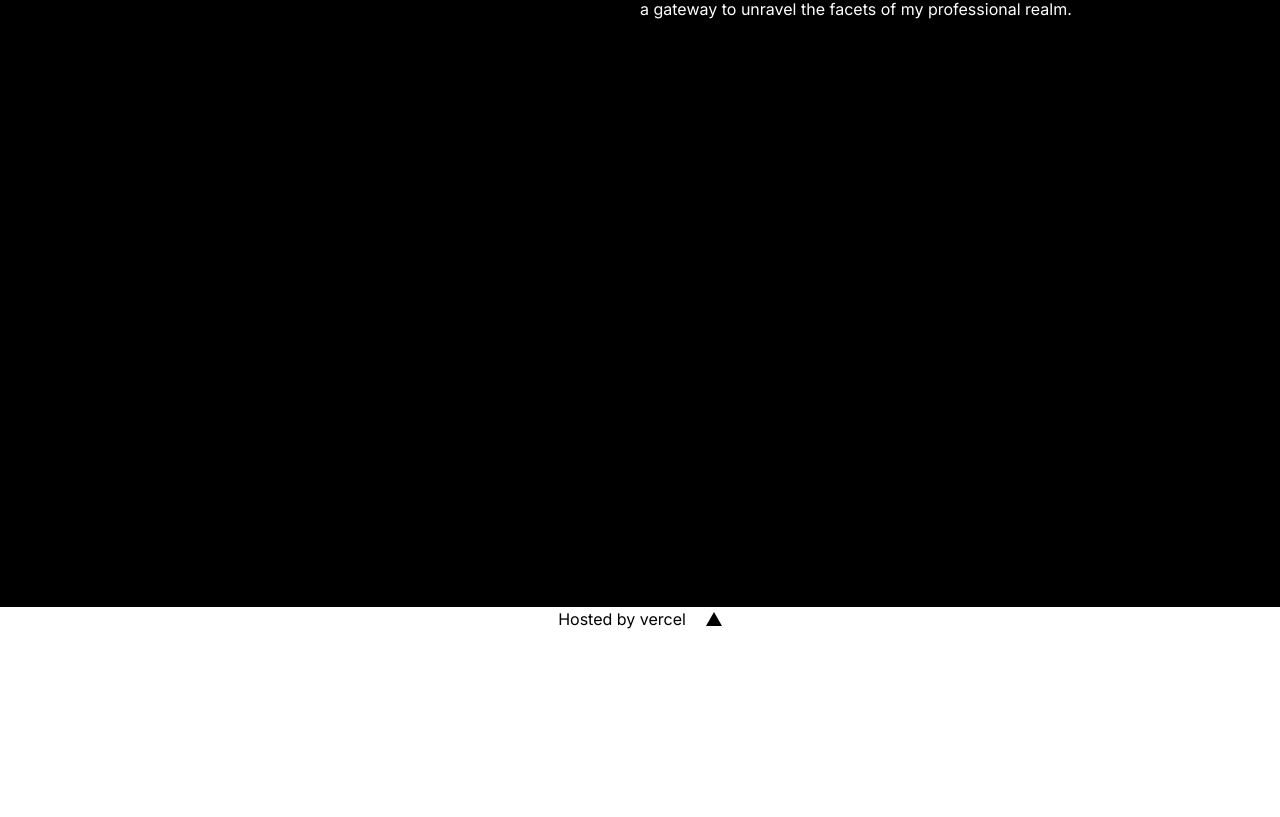
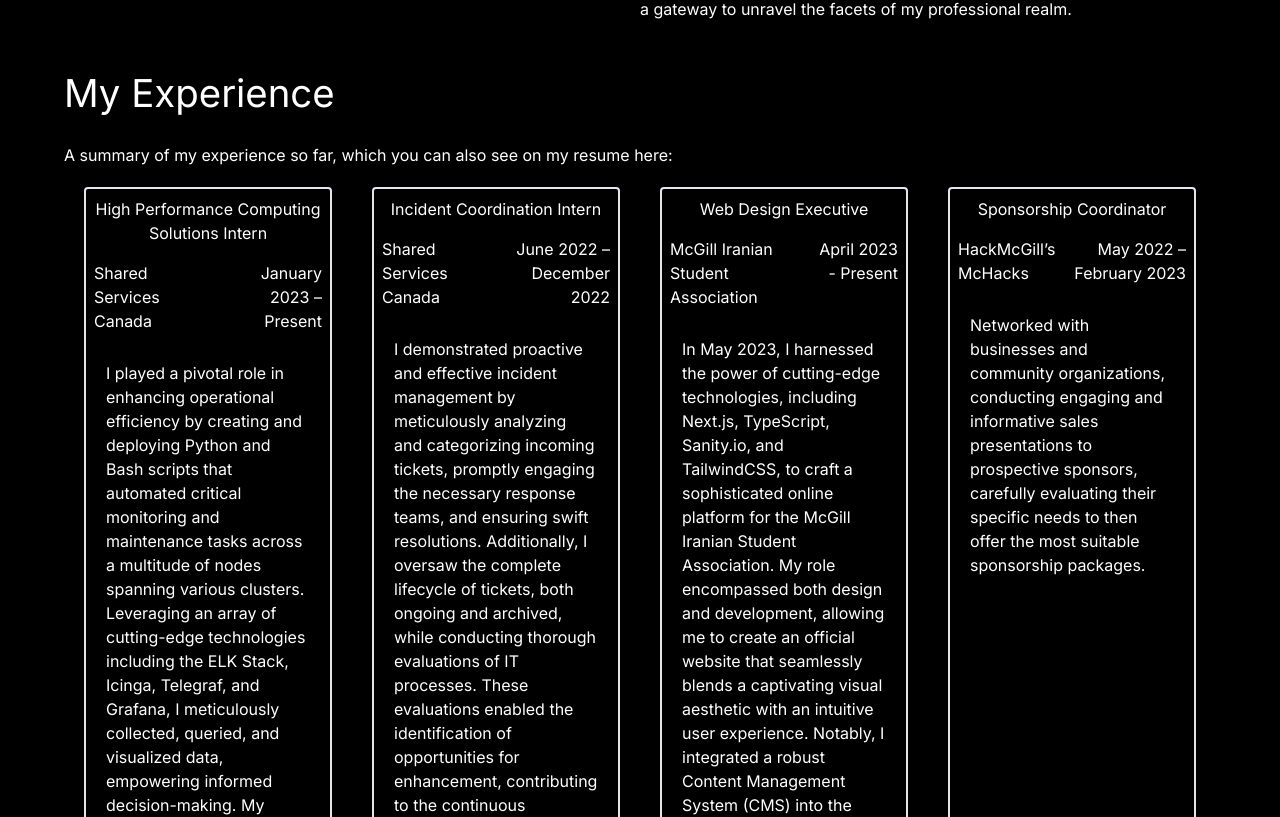
Before and after one commit to Sam-Mobed/personal-website, a Next.js app: page / in a window 1280 px wide. Shown: the part 1793-2610 px from the top of the page. Before the commit the page ends 2424 px from the top, so only its background shows below. Built offline with nearby package versions, Linux system fonts and the light colour scheme.

Commit message:
experience cards

```diff
--- a/app/page.tsx
+++ b/app/page.tsx
@@ -5,7 +5,7 @@ import Experience from '@/components/Experience'
 
 export default function Home() {
   return (
-    <main className='h-[300vh] bg-black overflow-hidden'>
+    <main className='h-[1600vh] bg-black overflow-hidden'>
       <Hero />
       <Text />
       <About />
--- a/components/Experience/exp-card.tsx
+++ b/components/Experience/exp-card.tsx
@@ -15,13 +15,16 @@ export default function Card(
     }:Props
 ){
     return (
-        <div className="flex flex-col">
-            <h3>{position}</h3>
-            <div className="flex flex-row">
-                <h4>{company}</h4>
-                <h4>{period}</h4>
+        <div className="flex-1 m-5 flex flex-col border-2 border-white-500 rounded">
+            <div className="flex justify-center text-center">
+                <h3 className="p-2">{position}</h3>
             </div>
-            <p>
+
+            <div className="flex flex-row justify-between">
+                <h4 className="p-2">{company}</h4>
+                <h4 className="p-2 text-end">{period}</h4>
+            </div>
+            <p className="p-5">
                 {description}
             </p>
         </div>
--- a/components/Experience/index.tsx
+++ b/components/Experience/index.tsx
@@ -1,36 +1,45 @@
 import Card from './exp-card'
+import Image from 'next/image'
+import gargoyle from '../../public/gargoyle.png'
 
 const jobs = {
+    'ssc-HPCS':{
+        'position':'High Performance Computing Solutions Intern',
+        'company':'Shared Services Canada',
+        'period':'January 2023 – Present',
+        'description':'I played a pivotal role in enhancing operational efficiency by creating and deploying Python and Bash scripts that automated critical monitoring and maintenance tasks across a multitude of nodes spanning various clusters. Leveraging an array of cutting-edge technologies including the ELK Stack, Icinga, Telegraf, and Grafana, I meticulously collected, queried, and visualized data, empowering informed decision-making. My commitment to excellence was evident in my rigorous testing and debugging efforts, which prioritized performance optimization, long-term maintainability, and elevated code quality.',
+    },
     'ssc-IC':{
-        'position':'',
-        'company':'',
-        'period':'',
-        'description':'',
-    },
-    'ssc-HPCS':{
-        'position':'',
-        'company':'',
-        'period':'',
-        'description':'',
+        'position':'Incident Coordination Intern',
+        'company':'Shared Services Canada',
+        'period':'June 2022 – December 2022',
+        'description':'I demonstrated proactive and effective incident management by meticulously analyzing and categorizing incoming tickets, promptly engaging the necessary response teams, and ensuring swift resolutions. Additionally, I oversaw the complete lifecycle of tickets, both ongoing and archived, while conducting thorough evaluations of IT processes. These evaluations enabled the identification of opportunities for enhancement, contributing to the continuous improvement of our operational efficiency.',
     },
     'misa':{
-        'position':'',
-        'company':'',
-        'period':'',
-        'description':'',
+        'position':'Web Design Executive',
+        'company':'McGill Iranian Student Association',
+        'period':'April 2023 - Present',
+        'description':'In May 2023, I harnessed the power of cutting-edge technologies, including Next.js, TypeScript, Sanity.io, and TailwindCSS, to craft a sophisticated online platform for the McGill Iranian Student Association. My role encompassed both design and development, allowing me to create an official website that seamlessly blends a captivating visual aesthetic with an intuitive user experience. Notably, I integrated a robust Content Management System (CMS) into the architecture, streamlining the process of content updates and management for the website. This dynamic solution ensures that the association\'s online presence remains up-to-date and engaging for its audience.',
     },
     'mchacks':{
-        'position':'',
-        'company':'',
-        'period':'',
-        'description':'',
+        'position':'Sponsorship Coordinator',
+        'company':'HackMcGill’s McHacks',
+        'period':'May 2022 – February 2023',
+        'description':'Networked with businesses and community organizations, conducting engaging and informative sales presentations to prospective sponsors, carefully evaluating their specific needs to then offer the most suitable sponsorship packages.',
     }
+}
+
+const gargoyleStyle = {
+    width:'15vmax',
+    height:'auto'
 }
 
 export default function Experience(){
     return (
         <div className="ml-[5vmax] mr-[5vmax] mt-[1vw]">
-            <div className="flex lg:flex-row md:flex-row flex-col text-white w-screen h-[50vmax]">
+            <h2 className='text-white pt-5 pb-5'>My Experience</h2>
+            <p className='text-white'>A summary of my experience so far, which you can also see on my resume here:</p>
+            <div className="flex lg:flex-row md:flex-row flex-col text-white">
                 <Card
                     position={jobs['ssc-HPCS']['position']}
                     company={jobs['ssc-HPCS']['company']}
@@ -56,6 +65,13 @@ export default function Experience(){
                     description={jobs['mchacks']['description']}
                 />
             </div>
+            <div className='flex justify-center items-center'>
+                <Image
+                src={gargoyle}
+                alt='gargoyle'
+                style={gargoyleStyle}
+                />
+            </div>
         </div>
     )
 }
```
Also changed, not shown: public/gargoyle.png (added).
